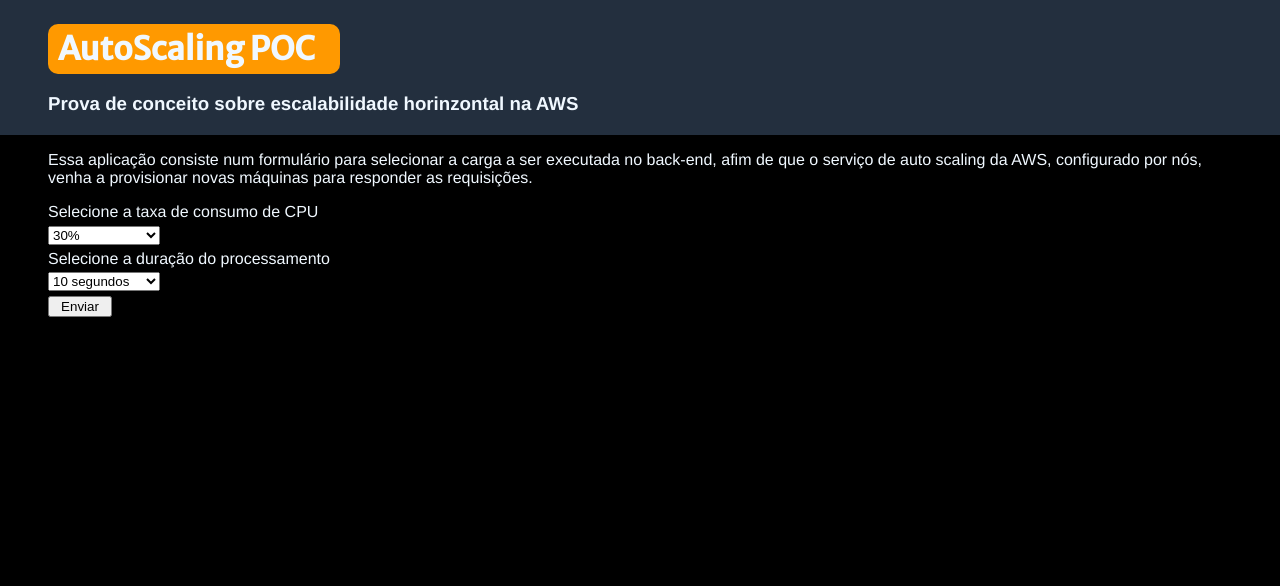
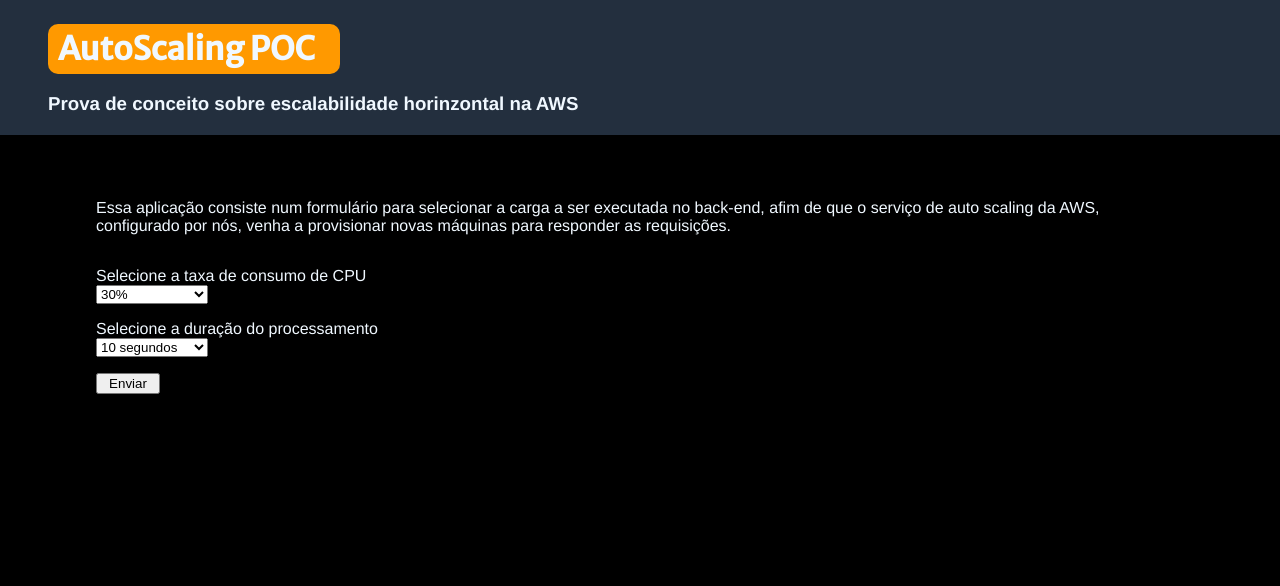
Before and after one commit to SantosPereira/AWS-AutoScaling, a Flask app: page / in a window 1280 px wide. Shown: the top 586 px of the page. Run offline with Flask 2, Linux system fonts and the light colour scheme.

Commit message:
Versão 1.0.0

```diff
--- a/src/static/css/index.css
+++ b/src/static/css/index.css
@@ -29,18 +29,22 @@
 }
 
 section {
-  margin-left: 3rem;
-  margin-right: 3rem;
+  margin-top: 4rem;
+  margin-left: 6rem;
+  margin-right: 6rem;
 }
 
 form {
   display: flex;
   flex-direction: column;
-  margin-top: 1rem;
+  margin-top: 2rem;
 }
 
-form * {
-  margin-bottom: 0.3rem;
+
+form div {
+  display: flex;
+  flex-direction: column;
+  margin-bottom: 1rem;
 }
 
 select {
@@ -52,13 +56,13 @@
 }
 
 #alerta-request {
-    font-family: 'Courier New', Courier, monospace;
-    background-color: #d4d4d4;
-    margin-top: 5rem;
-    border-radius: 10px;
-    padding: 1rem;
-    padding-top: 0.1rem;
-    color: #000000;
+  font-family: "Courier New", Courier, monospace;
+  background-color: #d4d4d4;
+  margin-top: 4rem;
+  border-radius: 10px;
+  padding: 1rem;
+  padding-top: 0.1rem;
+  color: #000000;
 }
 
 @media (max-width: 480px) {
--- a/src/templates/index.html
+++ b/src/templates/index.html
@@ -13,6 +13,7 @@
   </head>
 
   <body>
+    <div id="container">
       <header>
         <h1>AutoScaling POC</h1>
         <h3>Prova de conceito sobre escalabilidade horinzontal na AWS</h3>
@@ -25,6 +26,7 @@
         as requisições.
       </p>
       <form action="{{ url_for('geraCarga') }}" method="post">
+        <div>
           <label>Selecione a taxa de consumo de CPU</label>
           <select name="taxaConsumo">
             <option value="0.3">30%</option>
@@ -32,14 +34,18 @@
             <option value="0.8">80%</option>
             <option value="1.0">100%</option>
           </select>
+        </div>
 
+        <div>
           <label>Selecione a duração do processamento</label>
+
           <select name="duracao">
             <option value="10">10 segundos</option>
             <option value="30">30 segundos</option>
             <option value="60">1 minuto</option>
             <option value="120">2 minutos</option>
           </select>
+        </div>
 
         <input type="button" onmousedown="enviaForm()" value="Enviar" />
       </form>
@@ -53,6 +59,7 @@
         </p>
       </div>
     </section>
+    </div>
     <script>
       function enviaForm() {
         /* Cria uma requisição do tipo POST */
@@ -63,6 +70,15 @@
 
         var alertaRequest = document.getElementById("alerta-request");
         alertaRequest.style.visibility = "visible";
+
+        alertaRequest.innerHTML = `
+        <h3>Requisição sendo processada no servidor</h3>
+        <p>
+          Conforme necessário o serviço de Auto Scaling provisionará mais
+          máquinas para atender as requisições as eliminando quando não forem
+          mais necessárias
+        </p>
+        `;
 
         fetch(request)
           .then((resposta) => {
```
Lines whose indentation alone changed are shown as unchanged.
